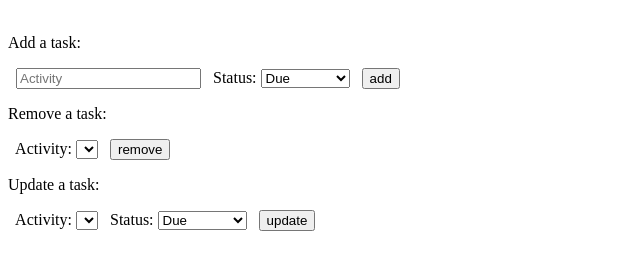
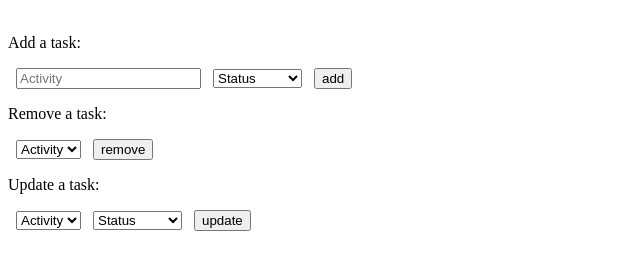
Before and after one commit to TahmidMahin/Todo-list, a Python web app: template templates/dashboard.html in a window 1280 px wide. Shown: the part 204-474 px from the top of the page, without its empty margins (0-640 px from the left). Run offline with Jinja, Linux system fonts and the light colour scheme; the template is opened without the code that fills it, so the values that code supplies are empty.

Commit message:
Update dashboard.html

```diff
--- a/templates/dashboard.html
+++ b/templates/dashboard.html
@@ -8,7 +8,7 @@
 <br>
 <h1>Your to do list:</h1>
 <br>
-<table style="width: 100%">
+<table style="width: 100%" class="table table-secondary table-striped table-hover">
 	<tr>
 		<th>Activity</th>
 		<th>Status</th>
@@ -23,15 +23,19 @@
 <br>
 
 <form action="/" method="post">
-	<p>Add a task:</p>&nbsp
+	<p>Add a task:</p>
+	&nbsp
 	<input placeholder="Activity" type="text" name="activity">
 	&nbsp
-	Status:
-	<select name="status">
+
+	<select name="status" class="form_select">
+		<option value="" disabled selected>Status</option>
 		<option value="Due">Due</option>
 		<option value="In progress">In progress</option>
 		<option value="Done">Done</option>
 	</select>
+
+
 	&nbsp
 	<input type="submit" name="action" value="add">
 	<br>
@@ -40,8 +44,8 @@
 <form action="/" method="post">
 	<p>Remove a task:</p>
 	&nbsp
-	Activity:
 	<select name="activity">
+		<option value="" disabled selected>Activity</option>
 		{% for activity, _ in query %}
 		<option value="{{activity}}">{{activity}}</option>
 		{% endfor %}
@@ -54,15 +58,15 @@
 <form action="/" method="post">
 	<p>Update a task:</p>
 	&nbsp
-	Activity:
 	<select name="activity">
+		<option value="" disabled selected>Activity</option>
 		{% for activity, _ in query %}
 		<option value="{{activity}}">{{activity}}</option>
 		{% endfor %}
 	</select>
 	&nbsp
-	Status:
 	<select name="status">
+		<option value="" disabled selected>Status</option>
 		<option value="Due">Due</option>
 		<option value="In progress">In progress</option>
 		<option value="Done">Done</option>
```
